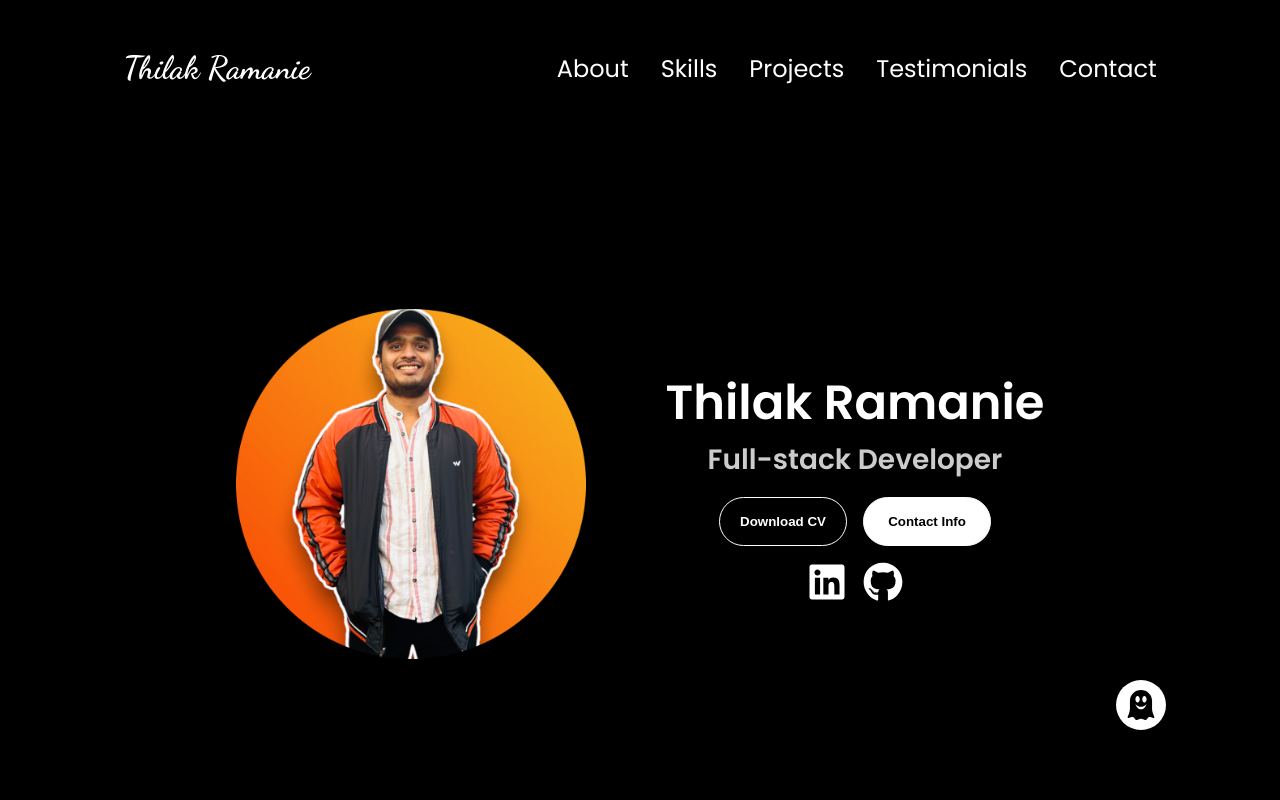
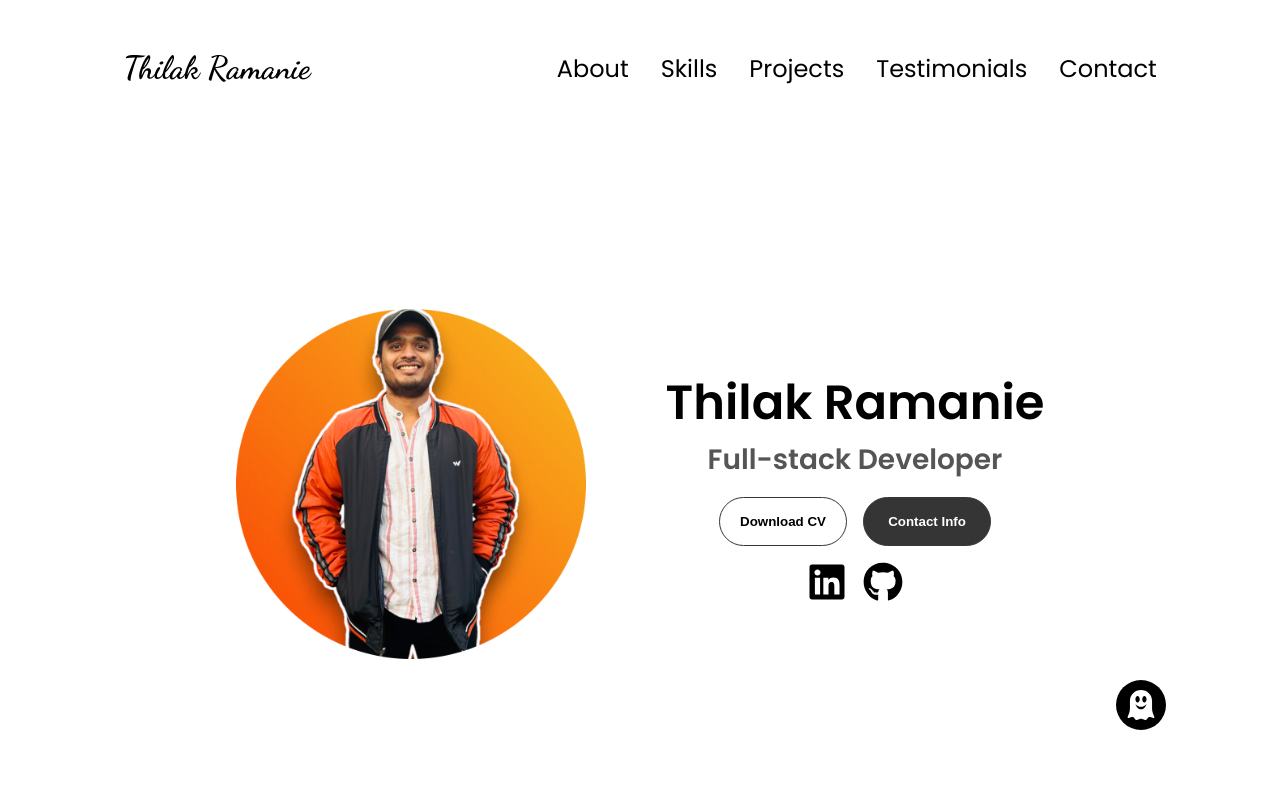
Before and after one commit to ThilakRamanie/Portfolio-ReactJS, a React (Vite) app: page / in a window 1280 px wide. Shown: the top 800 px of the page. Built offline with nearby package versions, Linux system fonts and the light colour scheme.

Commit message:
Theme error fix

```diff
--- a/src/pages/Home/Home.jsx
+++ b/src/pages/Home/Home.jsx
@@ -14,7 +14,7 @@ import { motion } from "framer-motion";
 import "./Home.css";
 
 const Home = () => {
-  const [theme, setTheme] = useState(false);
+  const [theme, setTheme] = useState(true);
   const [loading, setLoading] = useState(true);
   const setThemeHandler = () => {
     setTheme(!theme);
```
